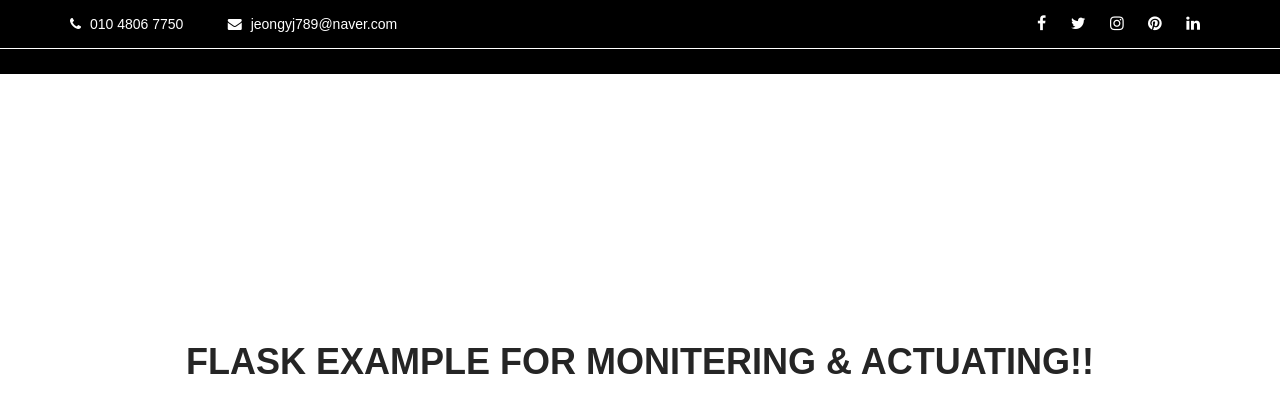
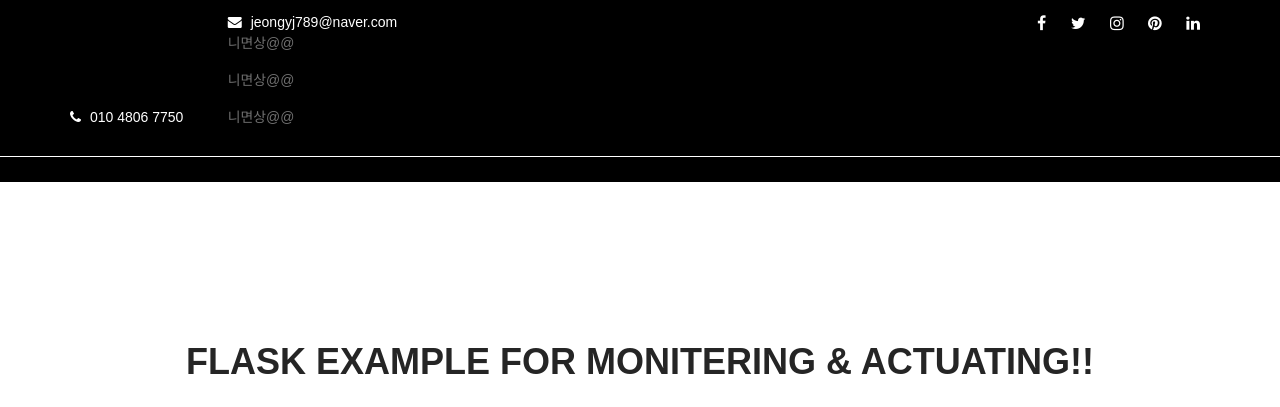
Before and after one commit to jeongyj789/lecture, a Flask app: page / in a window 1280 px wide. Shown: the top 407 px of the page. Run offline with Flask 2, Linux system fonts and the light colour scheme; data that the repository does not hold is empty; some libraries are stand-ins or nearby versions.

Commit message:
올립시다2

```diff
--- a/Desktop/myweb/iotsite/templates/index2.html
+++ b/Desktop/myweb/iotsite/templates/index2.html
@@ -1,6 +1,5 @@
 <!DOCTYPE html>
 <html lang="en">
-
 <head>
     <title>Flask</title>
     <meta charset="UTF-8">
@@ -38,7 +37,7 @@
                         </div>
                         <div class="top-info">
                             <i class="fa fa-envelope"></i>
-                            jeongyj789@naver.com
+                            jeongyj789@naver.com<p>니면상@@</p><p>니면상@@</p><p>니면상@@</p>
                         </div>
                     </div>
                     <div class="col-lg-6 text-lg-right header-top-right">
```
